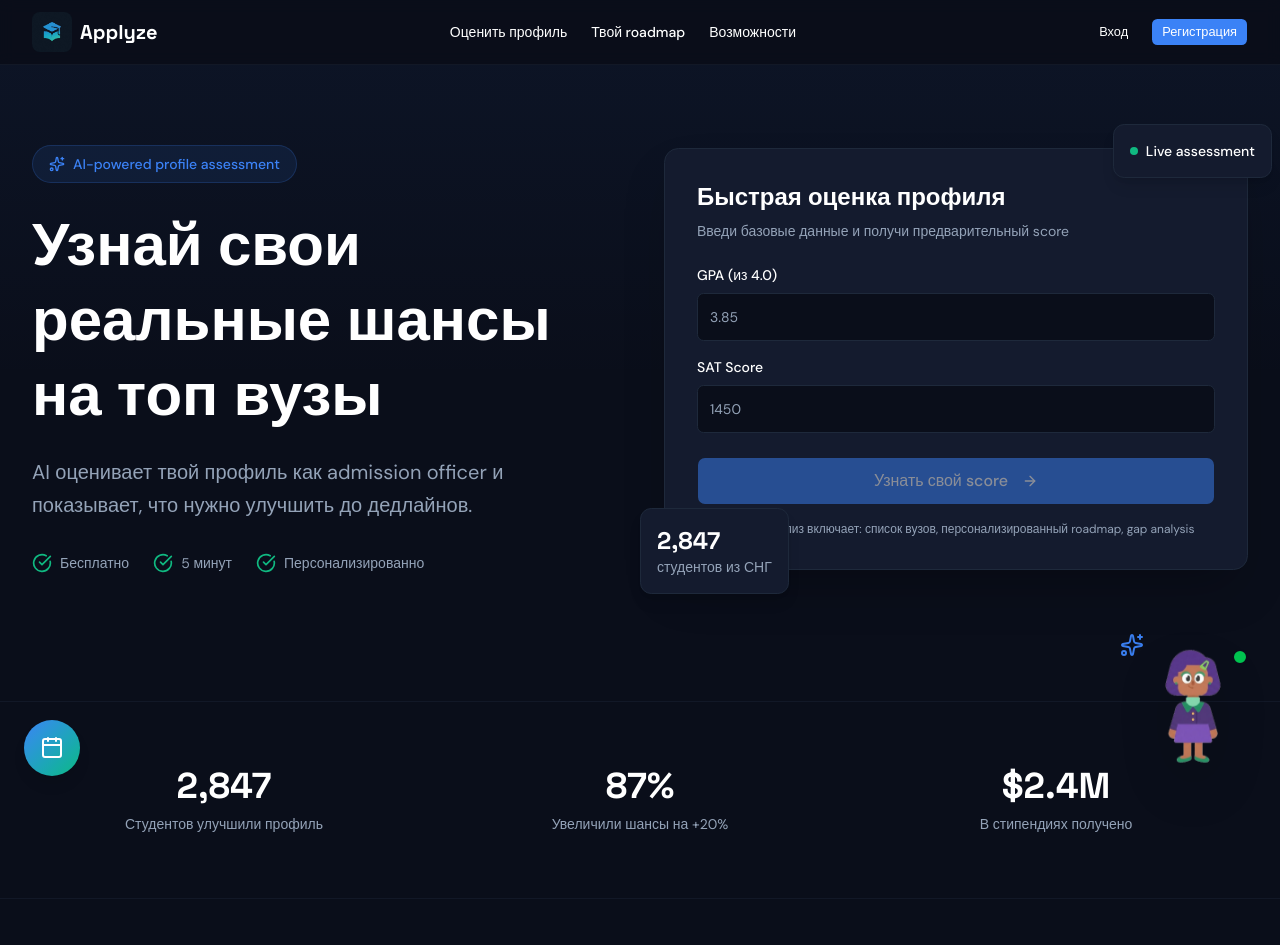
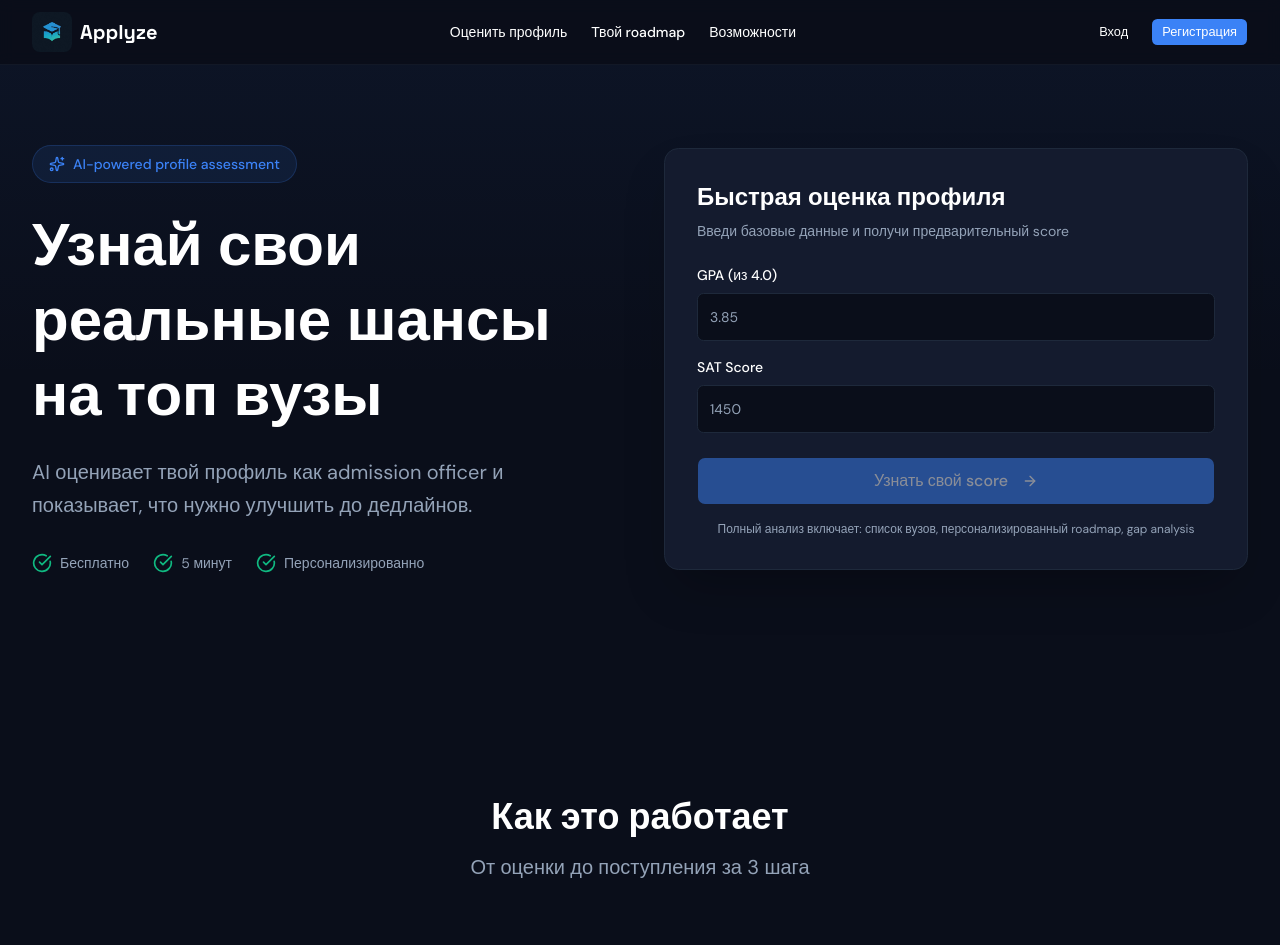
Before and after one commit to ulacoder/mentoria-hub, a Next.js app: page / in a window 1280 px wide. Shown: the top 945 px of the page. Built offline with nearby package versions, Linux system fonts and the light colour scheme.

Commit message:
Remove fake stats, calendar widget, and navi mentor

```diff
--- a/src/app/layout.tsx
+++ b/src/app/layout.tsx
@@ -3,9 +3,7 @@ import { Space_Grotesk, DM_Sans } from "next/font/google";
 import "./globals.css";
 import { AuthProvider } from "@/contexts/auth-context";
 import { LocaleProvider } from "@/contexts/locale-context";
-import { NaviMentor } from "@/components/navi-mentor";
 import { Navbar } from "@/components/navbar";
-import { CalendarWidget } from "@/components/calendar-widget";
 import { GlobalAuthModal } from "@/components/global-auth-modal";
 
 const spaceGrotesk = Space_Grotesk({
@@ -47,8 +45,6 @@ export default function RootLayout({
             <main className="flex-1">
               {children}
             </main>
-            <NaviMentor />
-            <CalendarWidget />
             <GlobalAuthModal />
           </AuthProvider>
         </LocaleProvider>
--- a/src/app/page.tsx
+++ b/src/app/page.tsx
@@ -86,7 +86,6 @@ export default function HomePage() {
                     Введи базовые данные и получи предварительный score
                   </p>
                 </div>
-
                 <div className="space-y-4 mb-6">
                   <div>
                     <label className="text-sm font-medium mb-2 block">
@@ -163,39 +162,6 @@ export default function HomePage() {
                   Полный анализ включает: список вузов, персонализированный roadmap, gap analysis
                 </p>
               </div>
-
-              {/* Floating stats */}
-              <div className="absolute -bottom-6 -left-6 bg-card border border-border rounded-xl p-4 shadow-lg hidden lg:block">
-                <div className="text-2xl font-heading font-bold">2,847</div>
-                <div className="text-sm text-muted-foreground">студентов из СНГ</div>
-              </div>
-
-              <div className="absolute -top-6 -right-6 bg-card border border-border rounded-xl p-4 shadow-lg hidden lg:block">
-                <div className="flex items-center gap-2">
-                  <div className="w-2 h-2 bg-accent rounded-full animate-pulse" />
-                  <div className="text-sm font-medium">Live assessment</div>
-                </div>
-              </div>
-            </div>
-          </div>
-        </div>
-      </section>
-
-      {/* Social Proof */}
-      <section className="py-16 border-y border-border/40">
-        <div className="max-w-7xl mx-auto px-4 sm:px-6 lg:px-8">
-          <div className="grid grid-cols-3 gap-8 text-center">
-            <div>
-              <div className="text-4xl font-heading font-bold mb-2">2,847</div>
-              <div className="text-sm text-muted-foreground">Студентов улучшили профиль</div>
-            </div>
-            <div>
-              <div className="text-4xl font-heading font-bold mb-2">87%</div>
-              <div className="text-sm text-muted-foreground">Увеличили шансы на +20%</div>
-            </div>
-            <div>
-              <div className="text-4xl font-heading font-bold mb-2">$2.4M</div>
-              <div className="text-sm text-muted-foreground">В стипендиях получено</div>
             </div>
           </div>
         </div>
@@ -271,7 +237,7 @@ export default function HomePage() {
             Начни прямо сейчас
           </h2>
           <p className="text-xl text-muted-foreground mb-8">
-            2,847 студентов уже улучшили свои шансы. Ты следующий?
+            Оцени свой профиль бесплатно и получи персонализированный roadmap
           </p>
           <Button
             size="lg"
```
